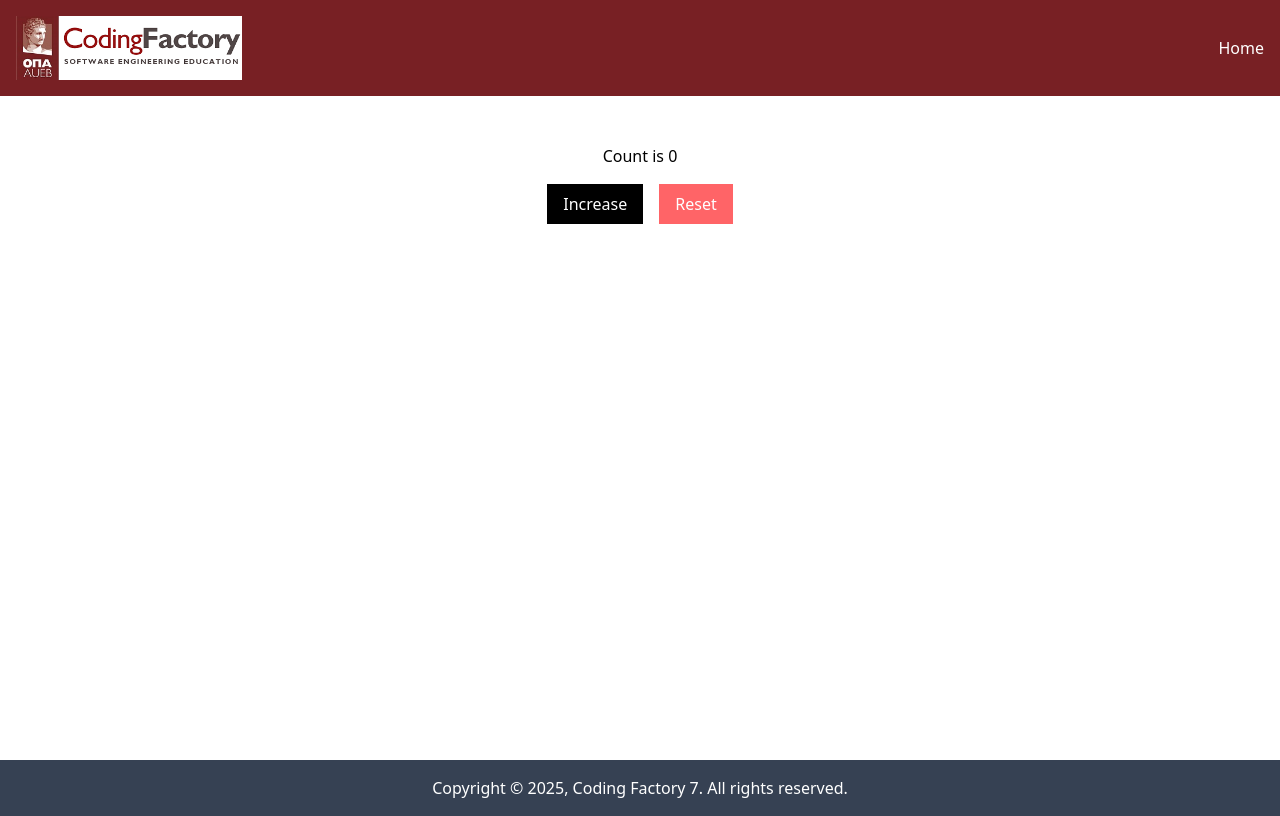
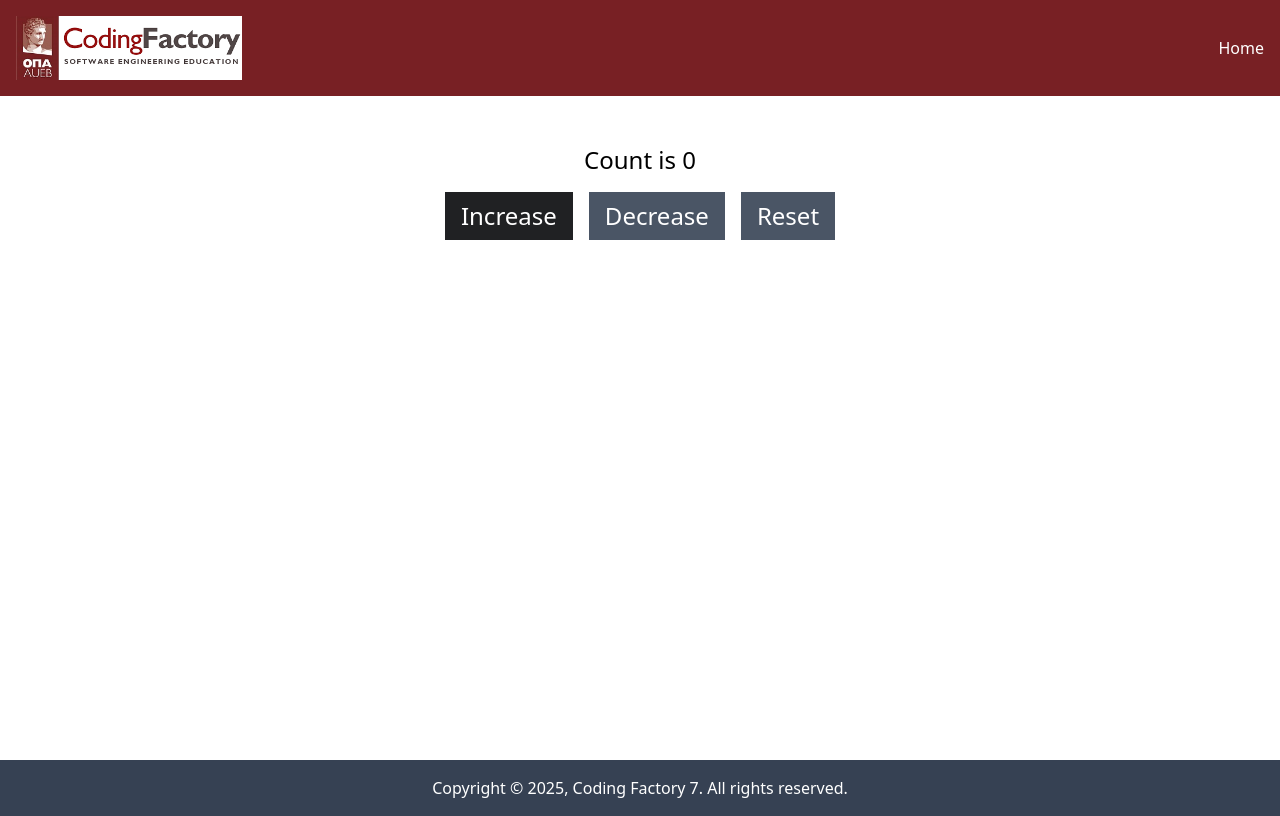
Before and after one commit to routsism/cf7-components-intro, a React (Vite) app: page / in a window 1280 px wide. Built offline with nearby package versions, Linux system fonts and the light colour scheme.

Commit message:
feat: add counter component

```diff
--- a/src/App.tsx
+++ b/src/App.tsx
@@ -4,7 +4,8 @@
 // import ArrowFunctionalComponentWithProps from "./components/ArrowFunctionalComponentWithProps";
 // import ArrowFunctionalComponentWithPropsType from "./components/ArrowFunctionalComponentWithPropsType.tsx";
 import Layout from "./components/Layout.tsx";
-import FunctionalComponentWithState from "./components/FunctionalComponentWithState.tsx";
+// import FunctionalComponentWithState from "./components/FunctionalComponentWithState.tsx";
+import Counter from "./components/Counter.tsx";
 // import ClassComponentWithState from "./components/ClassComponentWithState.tsx";
 
 
@@ -24,7 +25,8 @@ function App() {
 
             {/*<ClassComponentWithState/>*/}
 
-            <FunctionalComponentWithState/>
+            {/*<FunctionalComponentWithState/>*/}
+            <Counter/>
 
         </Layout>
     </>
```
